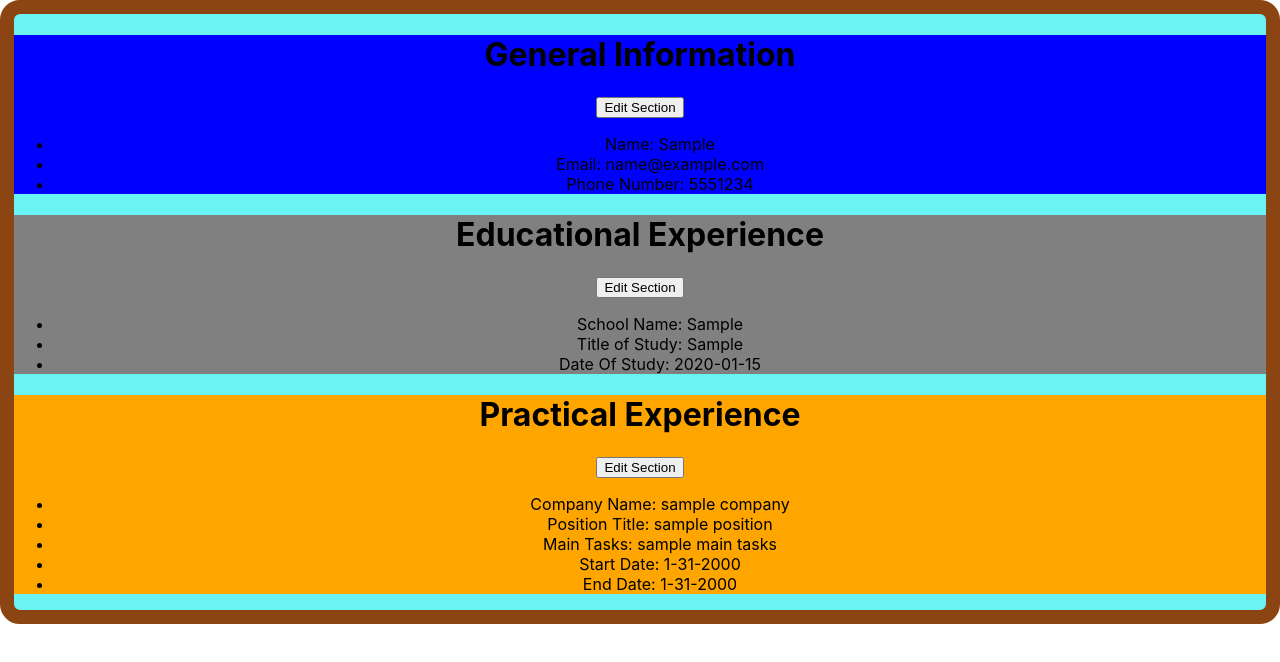
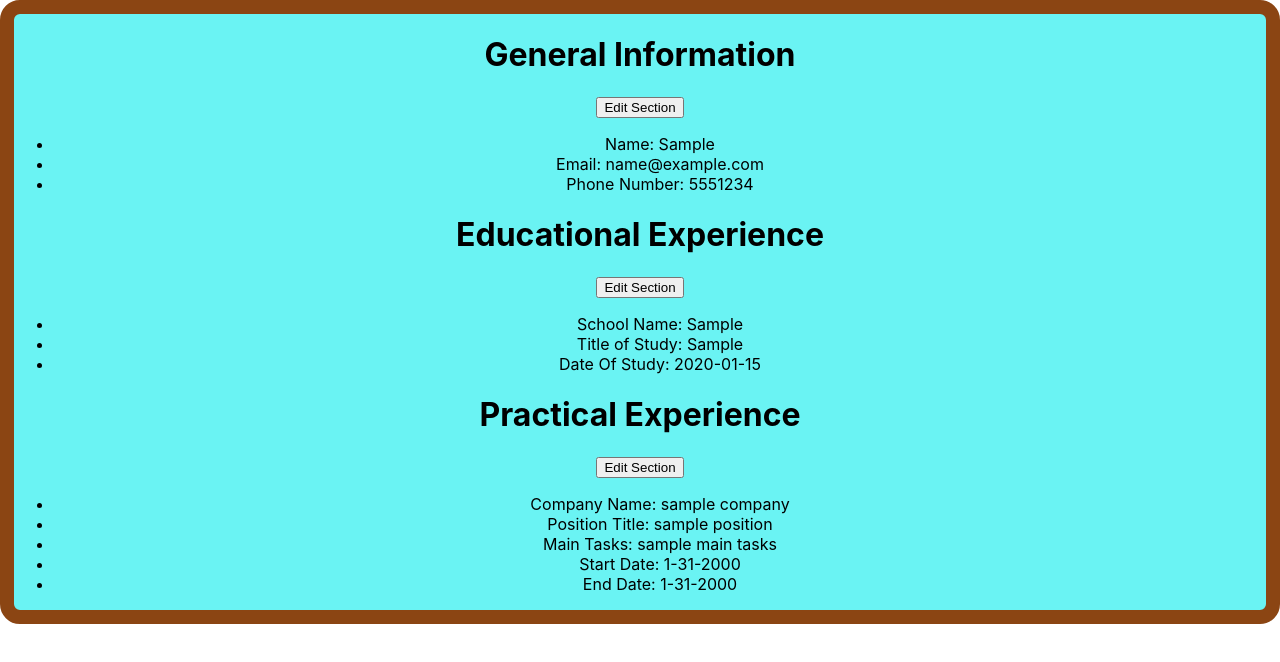
Before and after one commit to jackalot/o-cv-project, a React (Create React App) app: page / in a window 1280 px wide. Both pictures are taken after typing "Sample", "name@example.com", "5551234", "Sample", "Sample", "2020-01-15" into the empty fields and a click on the input 639 px from the left and 508 px from the top of the page. Shown: the top 662 px of the page. Built offline with nearby package versions, Linux system fonts and the light colour scheme; the HTML template or start-up script is replaced by a standard one.

Commit message:
commented all of the styles as we will be doing nothing with these styles as of yet

```diff
--- a/src/styles/Lists.css
+++ b/src/styles/Lists.css
@@ -1,4 +1,4 @@
-.PrintView-GeneralInformation-List {
+/*.PrintView-GeneralInformation-List {
  background-color: blue;
 }
 .PrintView-EducationalExperience-List {
@@ -6,4 +6,4 @@
 }
 .PrintView-PracticalExperience-List {
     background-color: orange;
-}
+}*/
```
